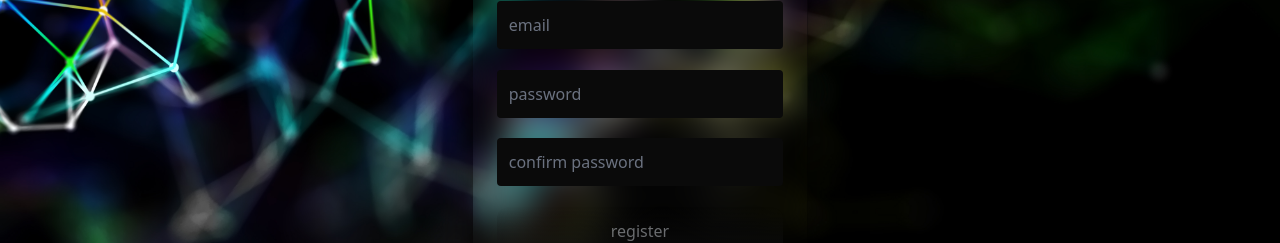
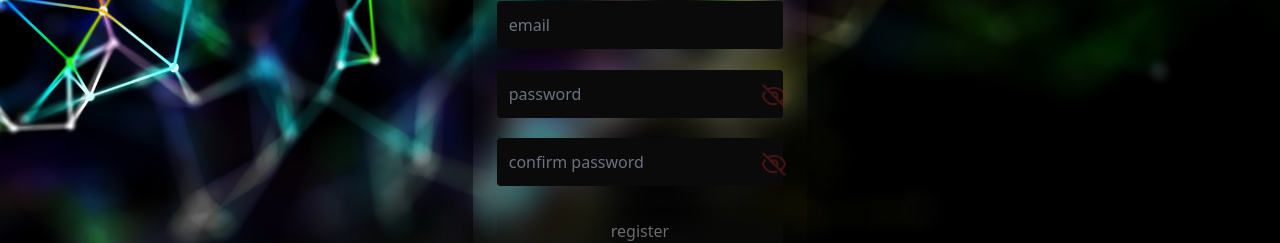
Before and after one commit to srod-douglas/contacts-manager-front, a React (Create React App) app: page /register in a window 1280 px wide. Shown: the part 355-598 px from the top of the page. Built offline with nearby package versions, Linux system fonts and the light colour scheme.

Commit message:
fix: inputs register page and icon view pwd

```diff
--- a/src/components/Validators/SchemaRegister.js
+++ b/src/components/Validators/SchemaRegister.js
@@ -5,14 +5,16 @@ export const SchemaRegister = yup.object().shape({
     first_name: yup.string().required("name is required"),
     last_name: yup.string().optional(),
     email: yup.string().required("email is required").email("invalid email"),
-    phone: yup.string().optional(),
+    phone: yup.string()
+        .matches(/^\d{11}$/, 'the phone must have 11 numbers')
+        .optional(),
     password: yup.string()
         .required("password is required")
         .matches(/(?=.*?[A-Z])/, "at least one capital letter is required")
         .matches(/(?=.*?[0-9])/, "at least one number is required")
         .matches(
-        /(?=.*?[#?!@$%.^&*-])/,
-        "at least one special character is required"
+            /(?=.*?[#?!@$%.^&*-])/,
+            "at least one special character is required"
         )
         .min(8, "password must be at least 8 characters long"),
     confirm_password: yup.string()
--- a/src/contexts/client/index.jsx
+++ b/src/contexts/client/index.jsx
@@ -45,7 +45,7 @@ export const ClientProvider = ({ children }) => {
                 api.post('/clients', data),
                 {
                     pending: 'Loading...',
-                    success: 'Welcome!'
+                    success: 'Done!'
                 },
                 {autoClose: 800}
             )
--- a/src/pages/Register/index.jsx
+++ b/src/pages/Register/index.jsx
@@ -1,23 +1,28 @@
-import { useContext } from "react"
+import { useContext, useState } from "react"
 import { Link } from "react-router-dom"
 import { ClientContext } from "../../contexts/client"
 import { yupResolver } from "@hookform/resolvers/yup";
 import { useForm } from "react-hook-form";
 import { SchemaRegister } from "../../components/Validators/SchemaRegister";
-
+import { EyeIcon, EyeOffIcon } from "@heroicons/react/outline";
+import '../../styles/register/index.css'
 
 function Register () {
     const { clientRegister } = useContext(ClientContext)
+    const [viewPwd, setViewPwd] = useState(false)
+    const [viewConfirmPwd, setViewConfirmPwd] = useState(false)
 
     const { register, handleSubmit, formState: { errors }, reset } = useForm({
         resolver: yupResolver(SchemaRegister)
     })
+    const changeIcon = (element) => {
+        element === 'pwd' ? setViewPwd(!viewPwd) : setViewConfirmPwd(!viewConfirmPwd)
+    }
 
     const submit = async (data) => {
         delete data.confirm_password
 
         const { phone, ...rest } = data
-
         phone === "" ? await clientRegister(rest) : await clientRegister(data)
         reset()
     }
@@ -30,35 +35,40 @@ function Register () {
 
                     <form onSubmit={handleSubmit(submit)} className='backdrop-blur-lg w-3/12 container flex flex-col justify-around  h-full max-h-screen p-6 shadow-2xl shadow-black rounded-xl'>
 
-                        {/* <h2 className='text-center text-gray-300 sm:text-3xl font-extrabold dark:text-slate-200 opacity-90'>Clients Manager</h2> */}
                         <div className='flex justify-center gap-1 place-items-center text-center'>
                             <h3 className='text-center text-gray-300 sm:text-xl font-normal dark:text-slate-200 opacity-90'>Clients Manager | </h3>
 
                             <h4  className='text-center text-gray-300 sm:text-base font-thin dark:text-slate-200 opacity-90 tracking-widest'> new register</h4>
                         </div>
 
-                        <input placeholder='first name' {...register("first_name")} className='h-12 pl-3 placeholder-gray-500  rounded bg-neutral-950 outline-none text-gray-300 ring-black caret-slate-500'/>
+                        <input placeholder='first name' type='text' {...register("first_name")} className='h-12 pl-3 placeholder-gray-500  rounded bg-neutral-950 outline-none text-gray-300 ring-black caret-slate-500'/>
 
                         {errors.first_name && <span className='text-red-500 ml-3 -mt-2'>{errors.first_name.message}</span>}
 
-                        <input placeholder='last name' {...register("last_name")} className='h-12 pl-3 placeholder-gray-500  rounded bg-neutral-950 outline-none text-gray-300 ring-black caret-slate-500 '/>
+                        <input placeholder='last name' type='text' {...register("last_name")} className='h-12 pl-3 placeholder-gray-500  rounded bg-neutral-950 outline-none text-gray-300 ring-black caret-slate-500 '/>
 
                         {errors.last_name && <span className='text-red-500 ml-3 -mt-2'>{errors.last_name.message}</span>}
 
-                        <input placeholder='phone' {...register("phone")} className='h-12 pl-3 placeholder-gray-500  rounded bg-neutral-950 outline-none text-gray-300 ring-black caret-slate-500 '/>
+                        <input placeholder='phone' type='number' {...register("phone")} className='h-12 pl-3 placeholder-gray-500  rounded bg-neutral-950 outline-none text-gray-300 ring-black caret-slate-500 '/>
 
                         {errors.phone && <span className='text-red-500 ml-3 -mt-2'>{errors.phone.message}</span>}
 
                         <input placeholder='email' {...register("email")} className='h-12 pl-3 placeholder-gray-500  rounded bg-neutral-950 outline-none text-gray-300 ring-black caret-slate-500 '/>
 
                         {errors.email && <span className='text-red-500 ml-3 -mt-2'>{errors.email.message}</span>}
-
-                        <input placeholder='password' {...register("password")} className='h-12 pl-3 placeholder-gray-500  rounded bg-neutral-950 outline-none text-gray-300 ring-black caret-slate-500 '/>
-
+                        <div>
+                            <input placeholder='password' type={viewPwd ? 'text' : 'password'} {...register("password")} className='h-12 pl-3 placeholder-gray-500  rounded bg-neutral-950 outline-none text-gray-300 ring-black caret-slate-500 '/>
+                            {
+                                viewPwd ? <EyeIcon onClick={() => changeIcon('pwd')} className='view-pwd--opened' /> : <EyeOffIcon onClick={() => changeIcon('pwd')} className='view-pwd--closed' />
+                            }
+                        </div>
                         {errors.password && <span className='text-red-500 ml-3 -mt-2'>{errors.password.message}</span>}
-
-                        <input placeholder='confirm password' {...register("confirm_password")} className='h-12 pl-3 placeholder-gray-500  rounded bg-neutral-950 outline-none text-gray-300 ring-black caret-slate-500 ' />
-
+                        <div>
+                            <input placeholder='confirm password' type={viewConfirmPwd ? 'text' : 'password'} {...register("confirm_password")} className='h-12 pl-3 placeholder-gray-500  rounded bg-neutral-950 outline-none text-gray-300 ring-black caret-slate-500 ' />
+                            {
+                                viewConfirmPwd ? <EyeIcon onClick={() => changeIcon('confirmPwd')} className='view-pwd--opened' /> : <EyeOffIcon onClick={() => changeIcon('confirmPwd')} className='view-pwd--closed' />
+                            }
+                        </div>
                         {errors.confirm_password && <span className='text-red-500 ml-3 -mt-2'>{errors.confirm_password.message}</span>}
 
                         <button className='h-12 w-full rounded-xl text-gray-300 self-center bg-gradient-to-t from-neutral-900 opacity-50 hover:opacity-100'>register</button>
--- a/src/styles/register/index.css
+++ b/src/styles/register/index.css
@@ -0,0 +1,23 @@
+@tailwind base;
+@tailwind components;
+@tailwind utilities;
+
+@layer components{
+
+    div, input{
+        @apply w-full
+    }
+
+    div{
+        @apply relative
+    }
+
+    .view-pwd--opened{
+        @apply h-7 w-7 absolute top-3 left-3/4 ml-12 stroke-green-600 opacity-80
+    }
+
+    .view-pwd--closed{
+        @apply h-7 w-7 absolute top-3 left-3/4 ml-12 stroke-red-900 opacity-50
+    }
+
+}
```
